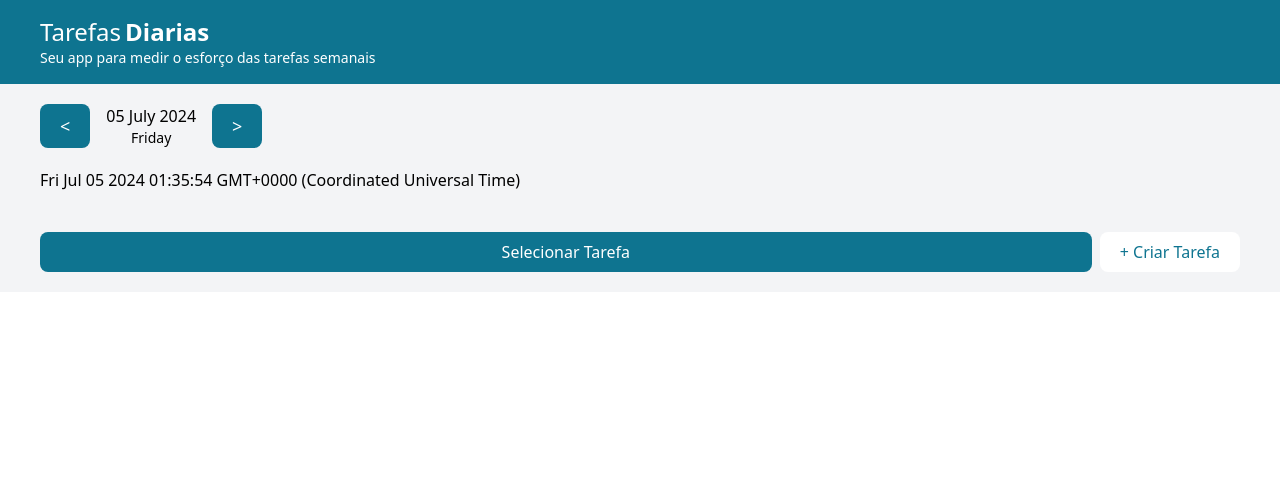
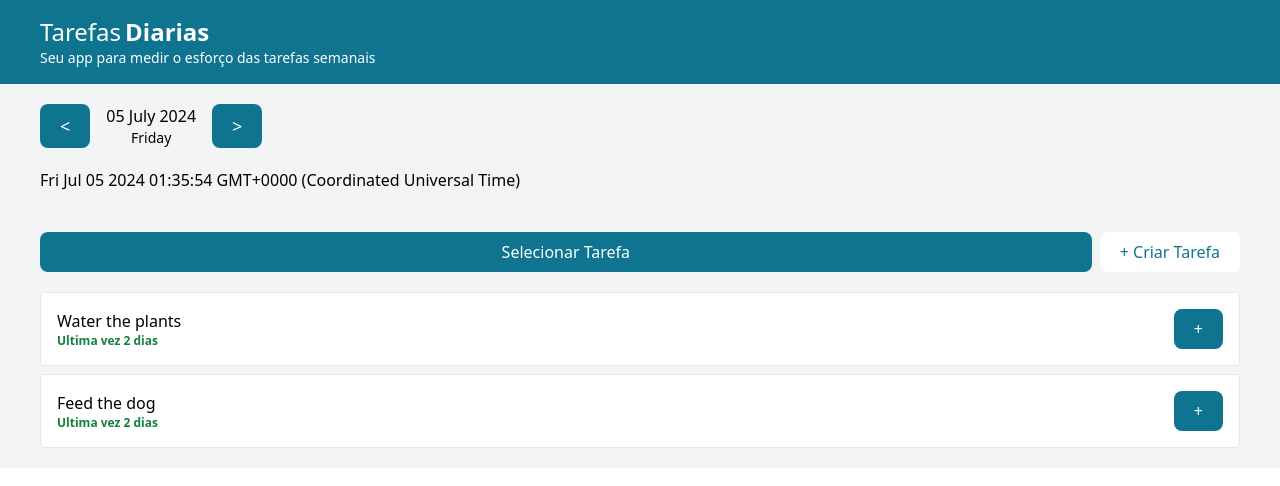
Before and after one commit to joseluz/daily-task, an Angular app: page / in a window 1280 px wide. Both pictures are taken after a click on the button "Selecionar Tarefa". Shown: the top 486 px of the page. Built offline with nearby package versions, Linux system fonts and the light colour scheme.

Commit message:
Now user can include existing item

```diff
--- /dev/null
+++ b/src/app/ui/components/task-item-light/task-item-light.component.html
@@ -0,0 +1,20 @@
+<div class="w-full bg-white border rounded flex">
+  <div class="flex flex-col gap-y-4 flex-1 py-4 px-4">
+    <div class="flex justify-between">
+      <div class="flex flex-col gap-x-2">
+        <input type="text"
+               placeholder="Nome da tarefa"
+               class="focus:border-none outline-none"
+               [(ngModel)]="task.description"/>
+        <span class="text-xs text-green-700 font-bold">Ultima vez 2 dias</span>
+      </div>
+      <div class="flex flex-col">
+        <button class="flex-1 bg-cyan-700 hover:bg-cyan-900 disabled:opacity-50 disabled:cursor-not-allowed text-white px-5 py-2 rounded-lg"
+                [disabled]="isReadOnly"
+                (click)="plan()">
+          +
+        </button>
+      </div>
+    </div>
+  </div>
+</div>
--- /dev/null
+++ b/src/app/ui/components/task-item-light/task-item-light.component.ts
@@ -0,0 +1,24 @@
+import {Component, EventEmitter, Input, Output} from '@angular/core';
+import {ButtonCircleComponent} from "../button-circle/button-circle.component";
+import {FormsModule} from "@angular/forms";
+import {Task} from "../../../model/task";
+
+@Component({
+  selector: 'dt-task-item-light',
+  standalone: true,
+  imports: [
+    ButtonCircleComponent,
+    FormsModule
+  ],
+  templateUrl: './task-item-light.component.html'
+})
+export class TaskItemLightComponent {
+  @Input() task: Task;
+  @Input() isReadOnly = false;
+  @Output() planTask = new EventEmitter<Task>();
+
+  plan(): void {
+    this.isReadOnly = true;
+    this.planTask.emit(this.task);
+  }
+}
--- a/src/app/ui/pages/dairy-activity/dairy-activity.page.html
+++ b/src/app/ui/pages/dairy-activity/dairy-activity.page.html
@@ -20,4 +20,13 @@
       + Criar Tarefa
     </button>
   </div>
+  @if (showAllTasks) {
+    <div class="flex flex-col gap-y-2">
+      @for (task of allTasks; track task.id) {
+        <dt-task-item-light [task]="task"
+                            (planTask)="addTask($event)">
+        </dt-task-item-light>
+      }
+    </div>
+  }
 </div>
--- a/src/app/ui/pages/dairy-activity/dairy-activity.page.ts
+++ b/src/app/ui/pages/dairy-activity/dairy-activity.page.ts
@@ -5,6 +5,7 @@ import {Daily} from "../../../model/daily";
 import {isSameDay} from "date-fns";
 import {DaySelectorComponent} from "../../components/day-selector/day-selector.component";
 import {CdkDrag, CdkDragDrop, CdkDropList, moveItemInArray} from "@angular/cdk/drag-drop";
+import {TaskItemLightComponent} from "../../components/task-item-light/task-item-light.component";
 
 @Component({
   selector: 'dt-dairy-activity.page',
@@ -13,22 +14,28 @@ import {CdkDrag, CdkDragDrop, CdkDropList, moveItemInArray} from "@angular/cdk/d
     DaySelectorComponent,
     TaskItemComponent,
     CdkDropList,
-    CdkDrag
+    CdkDrag,
+    TaskItemLightComponent
   ],
   templateUrl: './dairy-activity.page.html'
 })
 export class DairyActivityPage {
   currentDate = new Date();
   currentDaily: Daily | undefined;
+  showAllTasks = false;
   calendar: Array<Daily> = [];
+  allTasks: Array<Task> = [
+    new Task({description: 'Water the plants'}),
+    new Task({description: 'Feed the dog'}),
+  ];
 
-  addTask(): void {
+  addTask(task?: Task): void {
     this.currentDaily = this.calendar.find(c => isSameDay(c.date, this.currentDate));
     if (!this.currentDaily) {
       this.currentDaily = new Daily({date: this.currentDate});
       this.calendar.push(this.currentDaily);
     }
-    this.currentDaily.tasks.push(new Task({}));
+    this.currentDaily.tasks.push(task ?? new Task({}));
   }
 
   dateChanged(date: Date): void {
@@ -41,6 +48,6 @@ export class DairyActivityPage {
   }
 
   openTaskSelector(): void {
-
+    this.showAllTasks = !this.showAllTasks;
   }
 }
```
Also changed, not shown: 1 other file (tests, documents, lock files or other folders).
